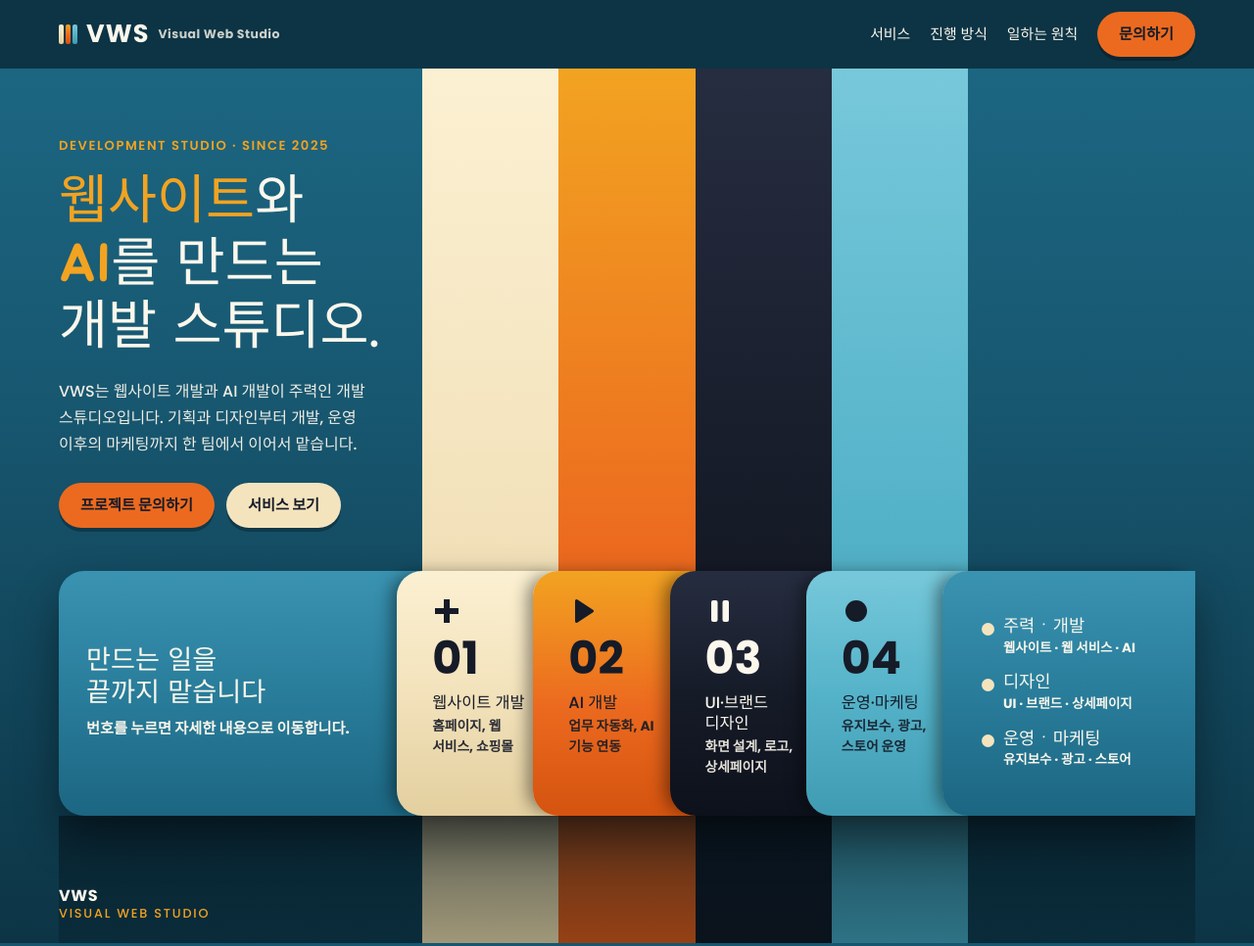
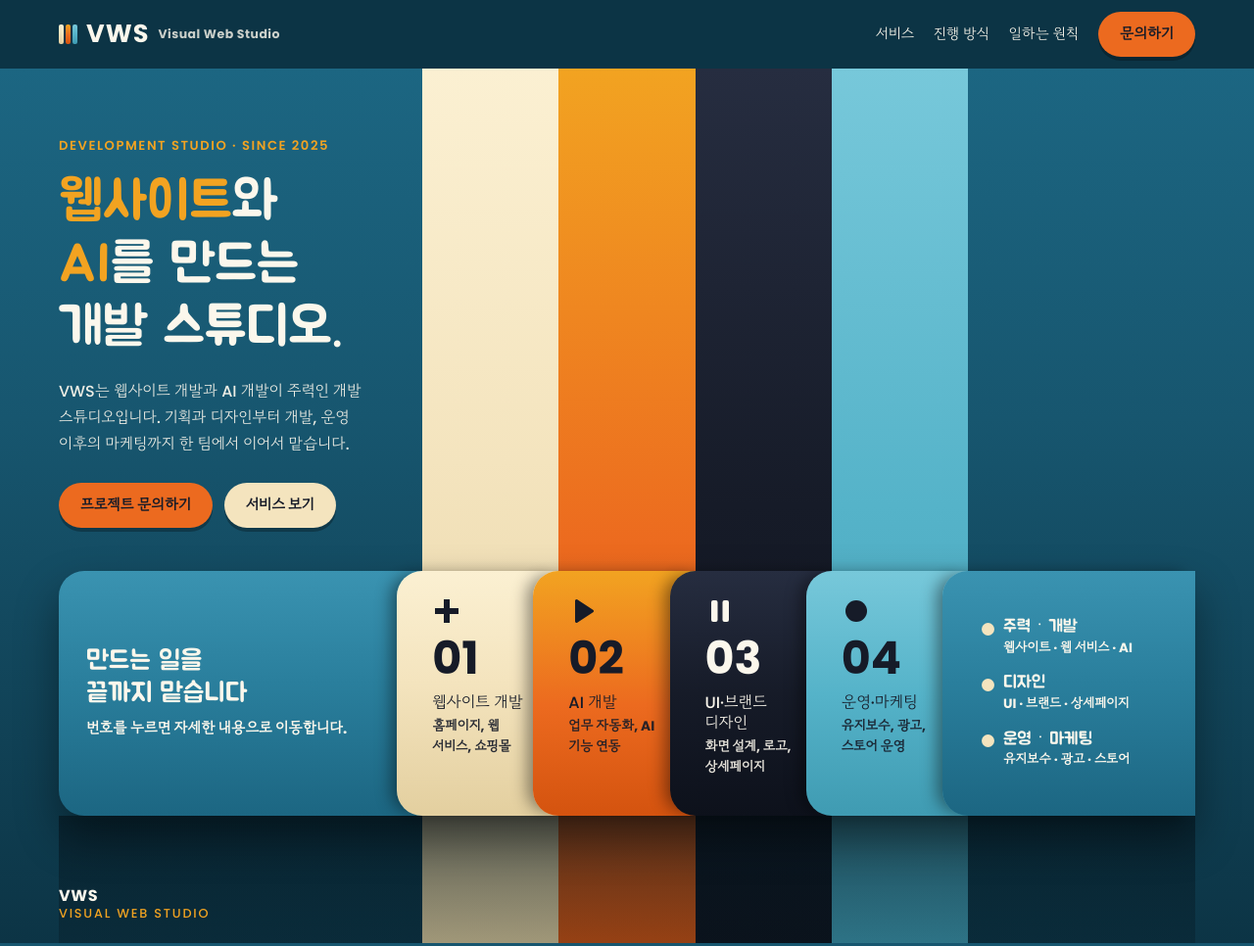
Before and after one commit to bobkim79/ibosslab, a plain HTML site: page index.html in a window 1280 px wide. Shown: the top 966 px of the page at 98% size. Drawn offline with Linux system fonts and the light colour scheme.

Commit message:
Self-host preloaded fonts to avoid fallback flash; add favicon
Co-Authored-By: Claude Sonnet 5.5 <noreply@anthropic.com>
Claude-Session: https://claude.ai/code/session_01UrhKGjfsgNNPDPXo8DnkVW

```diff
--- a/index.html
+++ b/index.html
@@ -6,8 +6,24 @@
 <meta name="description" content="VWS(Visual Web Studio) - 웹사이트 개발과 AI 개발이 주력인 개발 스튜디오. UI·브랜드 디자인, 유지보수, 온라인 마케팅까지.">
 <style>body{margin:0}img{max-width:100%}[hidden]{display:none!important}</style>
 <title>VWS | Visual Web Studio</title>
+<link rel="icon" href="/favicon.svg" type="image/svg+xml">
+<link rel="icon" href="/favicon-32.png" sizes="32x32" type="image/png">
+<link rel="shortcut icon" href="/favicon.ico">
+<link rel="apple-touch-icon" href="/apple-touch-icon.png">
+<meta name="theme-color" content="#0c3445">
+<link rel="preload" href="/fonts/jua-400.woff2" as="font" type="font/woff2" crossorigin>
+<link rel="preload" href="/fonts/gowun-dodum-400.woff2" as="font" type="font/woff2" crossorigin>
+<link rel="preload" href="/fonts/poppins-600.woff2" as="font" type="font/woff2" crossorigin>
+<link rel="preload" href="/fonts/poppins-700.woff2" as="font" type="font/woff2" crossorigin>
+<link rel="preload" href="/fonts/poppins-500.woff2" as="font" type="font/woff2" crossorigin>
+<style>
+@font-face{font-family:"Jua";src:url(/fonts/jua-400.woff2) format("woff2");font-weight:400;font-display:block}
+@font-face{font-family:"Gowun Dodum";src:url(/fonts/gowun-dodum-400.woff2) format("woff2");font-weight:400;font-display:block}
+@font-face{font-family:"Poppins";src:url(/fonts/poppins-500.woff2) format("woff2");font-weight:500;font-display:block}
+@font-face{font-family:"Poppins";src:url(/fonts/poppins-600.woff2) format("woff2");font-weight:600;font-display:block}
+@font-face{font-family:"Poppins";src:url(/fonts/poppins-700.woff2) format("woff2");font-weight:700;font-display:block}
+</style>
 <link rel="canonical" href="https://vws2025.com/">
-<link rel="stylesheet" href="https://fonts.googleapis.com/css2?family=Poppins:wght@500;600;700&family=Jua&family=Gowun+Dodum&display=swap">
 <style>
 /* Layout: retro paper-ribbon infographic. Four vertical colour stripes run down a teal ground;
    a horizontal band of numbered, folded paper tabs crosses them. Single committed look (no dark variant). */
```
Also changed, not shown: apple-touch-icon.png (added), favicon-32.png (added), favicon.ico (added), favicon.svg (added), fonts/gowun-dodum-400.woff2 (added), fonts/jua-400.woff2 (added), fonts/poppins-500.woff2 (added), fonts/poppins-600.woff2 (added), fonts/poppins-700.woff2 (added), icon-512.png (added).
